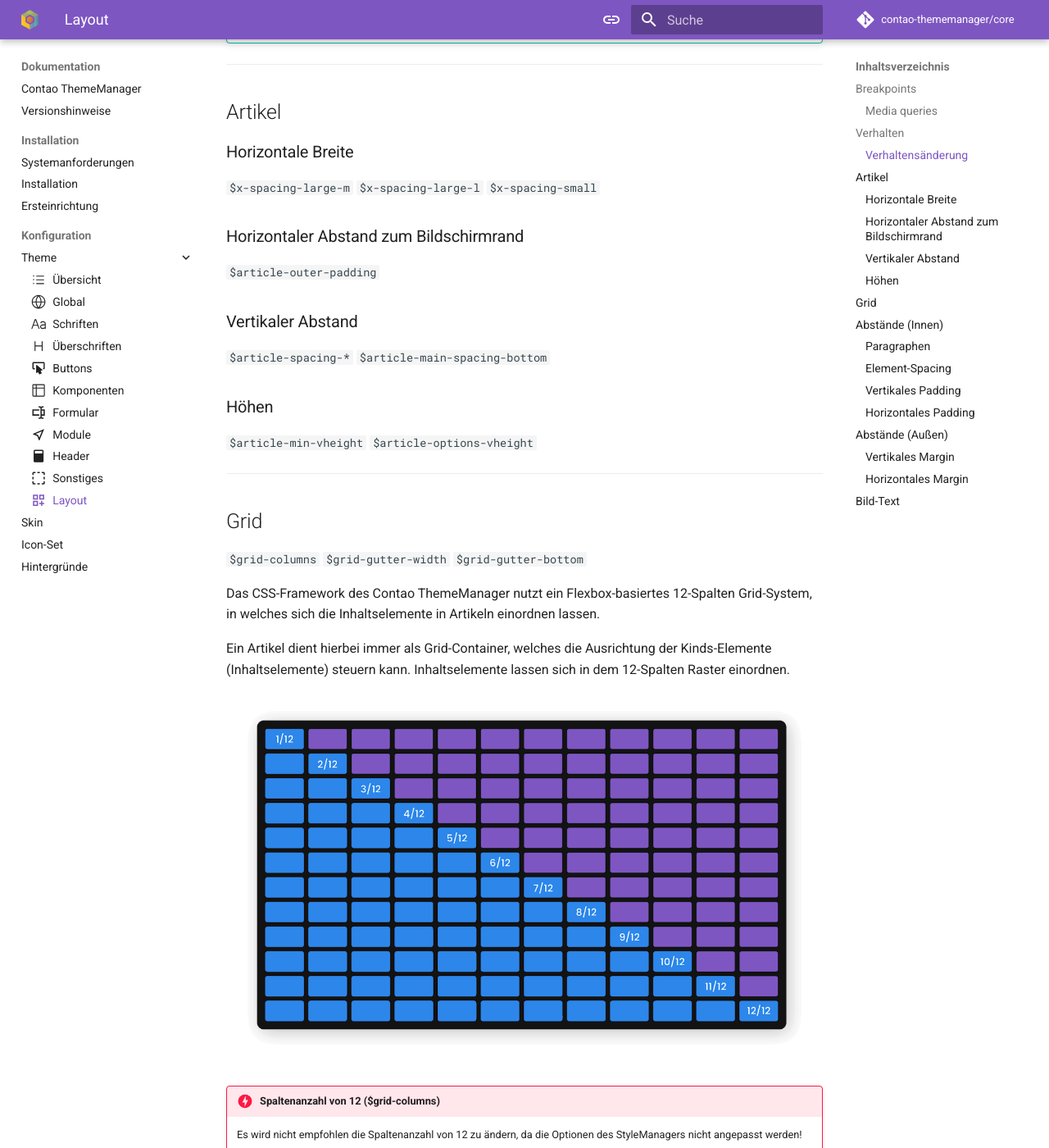
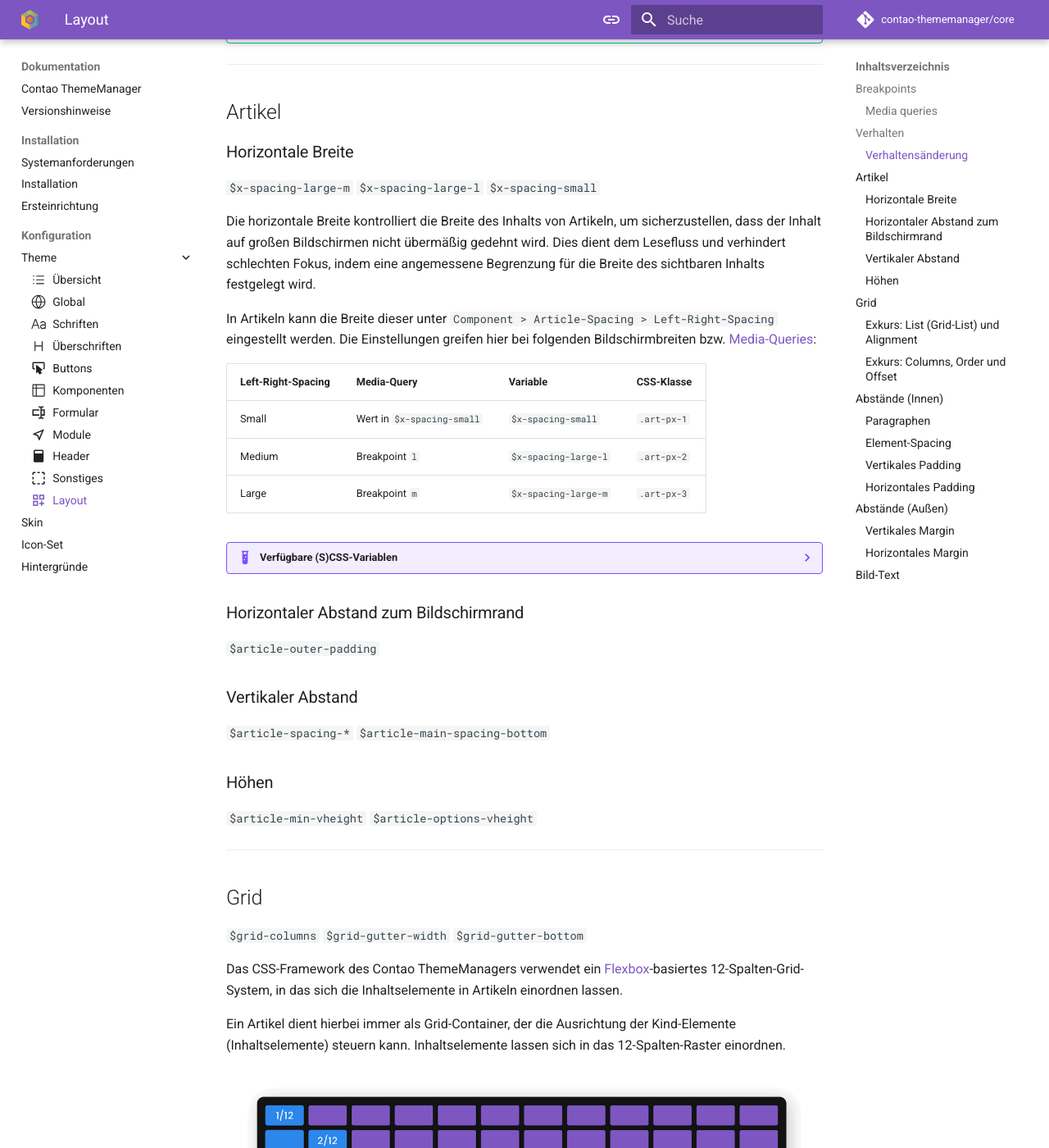
Before and after one commit to contao-thememanager/docs, an MkDocs documentation site: the page built from docs/pages/docs/configuration/theme/layout.md, in a window 1280 px wide and 1400 px high, scrolled down 3635 px. Shown: the whole window at 82% size. Built offline with MkDocs 1.6.1 and Material for MkDocs 9.7.7, drawn with Linux system fonts in a browser that asks for light colours; comment, search, counter and statistics services are not loaded; some of the changed text lies outside the part shown.

````diff
--- a/docs/pages/docs/configuration/theme/layout.md
+++ b/docs/pages/docs/configuration/theme/layout.md
@@ -12,9 +12,9 @@ ___
 
 `$breakpoints`
 
-Breakpoints werden verwendet, um das Layout einer Website auf verschiedene Bildschirmbreiten anzupassen. Dies ermöglicht
-das [responsive Websdesign](https://de.wikipedia.org/wiki/Responsive_Webdesign), bei der das Erscheinungsbild je nach
-Gerät oder Fenstergröße optimiert wird.
+Breakpoints werden verwendet, um das Layout einer Website auf verschiedene Bildschirmbreiten anzupassen, was als
+[Responsive Webdesign](https://de.wikipedia.org/wiki/Responsive_Webdesign) bezeichnet wird. Dadurch kann das
+Erscheinungsbild je nach Gerät oder Fenstergröße optimiert werden.
 
 Typische Breakpoints sind beispielsweise für
 
@@ -22,13 +22,13 @@ Typische Breakpoints sind beispielsweise für
 - Tablets (mittelgroße Bildschirme)
 - Desktops (große Bildschirme)
 
-definiert, um ein konsistentes und benutzerfreundliches Erlebnis auf unterschiedlichen Geräten zu gewährleisten.
-Ungleich anderer CSS-Frameworks liegt der Fokus des ThemeManagers auch auf Bildschirme, welche über Full HD
-(1920 x 1080) gehen.
+definiert, um ein konsistentes und benutzerfreundliches Erlebnis auf unterschiedlichen Geräten zu gewährleisten. Im
+Gegensatz zu anderen CSS-Frameworks legt der ThemeManager auch Wert auf Bildschirme, die über Full HD (1920 x 1080)
+hinausgehen.
 ![Breakpoints des ThemeManagers](../../../../assets/configuration/layout/grid-breakpoints.png){loading=lazy}
 
-Der ThemeManager ergänzt sechs Breakpoints, welche sich in den StyleManager Einstellungen als Suffix der Einstellungen
-wieder finden (z.B. `(xs)`).
+Der ThemeManager fügt sechs Breakpoints hinzu, die sich in den StyleManager-Einstellungen als Suffix der Konfigurationen
+widerspiegeln, zum Beispiel `(xs)`.
 
 ![Breakpoints im StyleManager](../../../../assets/configuration/layout/stylemanager-breakpoints.png){loading=lazy}
 
@@ -69,8 +69,9 @@ Jeder Breakpoint kann individuell angepasst werden, der Name kann aber nicht ge
 
 ### Media queries
 
-Sofern der Skin mit [SCSS](https://sass-lang.com/guide/) geschrieben und im Theme eingebunden wird, kann mit den
-folgenden Mixins auf die Breakpoints zugegriffen werden:
+Sofern der Skin mit [SCSS](https://sass-lang.com/guide/) geschrieben und im Theme eingebunden wird, können mit den
+folgenden Mixins auf die
+Breakpoints zugegriffen werden:
 
 ???+ example "Verfügbare SCSS-Mixins"
 
@@ -106,12 +107,13 @@ Die Einstellungen dieser Kategorie beeinflussen das Verhalten des
 `$layout-column-[small|medium|large]-break` `$layout-column-width-*` `$layout-column-gutter-*`
 
 Diese Optionen erlauben die Auswahl eines [Breakpoints](#breakpoints) für die Verhaltensänderung, bei welcher die linke
-und/oder rechte Spalte in der gleichen Reihe der Hauptspalte angezeigt werden.
+und/oder
+rechte Spalte in der gleichen Reihe wie die Hauptspalte angezeigt werden.
 
 ![Verhalten des Layouts](../../../../assets/configuration/layout/layout-behavior.png){loading=lazy}
 
-Über `$layout-column-width-` lassen sich die Breiten für die linke und rechte Spalte einstellen. Mit
-`$layout-column-gutter` wird der Abstand zur Hauptspalte eingestellt.
+Über `$layout-column-width-*` können die Breiten für die linke und rechte Spalte eingestellt werden. Mit
+`$layout-column-gutter` wird der Abstand zur Hauptspalte konfiguriert.
 
 !!! tip
 
@@ -125,6 +127,35 @@ ___
 ### Horizontale Breite
 
 `$x-spacing-large-m` `$x-spacing-large-l` `$x-spacing-small`
+
+Die horizontale Breite kontrolliert die Breite des Inhalts von Artikeln, um sicherzustellen, dass der Inhalt auf großen
+Bildschirmen nicht übermäßig gedehnt wird. Dies dient dem Lesefluss und verhindert schlechten Fokus, indem eine
+angemessene Begrenzung für die Breite des sichtbaren Inhalts festgelegt wird.
+
+In Artikeln kann die Breite dieser unter `Component > Article-Spacing > Left-Right-Spacing` eingestellt werden. Die
+Einstellungen greifen hier bei folgenden Bildschirmbreiten bzw.
+[Media-Queries](https://developer.mozilla.org/en-US/docs/Web/CSS/CSS_media_queries/Using_media_queries):
+
+| Left-Right-Spacing | Media-Query                | Variable             | CSS-Klasse  |
+|--------------------|----------------------------|----------------------|-------------|
+| Small              | Wert in `$x-spacing-small` | `$x-spacing-small`   | `.art-px-1` |
+| Medium             | Breakpoint `l`             | `$x-spacing-large-l` | `.art-px-2` |
+| Large              | Breakpoint `m`             | `$x-spacing-large-m` | `.art-px-3` |
+
+??? example "Verfügbare (S)CSS-Variablen"
+
+    <div class="grid" markdown>
+    ```scss title="SCSS"
+    $x-spacing-small
+    $x-spacing-large-l
+    $x-spacing-large-m
+    ```
+    ```css title="CSS"
+    /* Die Artikelbreite kann durch folgende
+    custom property gesetzt werden: */
+    var(--art-wdth)
+    ```
+    </div>
 
 ### Horizontaler Abstand zum Bildschirmrand
 
@@ -144,17 +175,79 @@ ___
 
 `$grid-columns` `$grid-gutter-width` `$grid-gutter-bottom`
 
-Das CSS-Framework des Contao ThemeManager nutzt ein Flexbox-basiertes 12-Spalten Grid-System, in welches sich die
+Das CSS-Framework des Contao ThemeManagers verwendet ein
+[Flexbox](https://css-tricks.com/snippets/css/a-guide-to-flexbox/)-basiertes 12-Spalten-Grid-System, in das sich die
 Inhaltselemente in Artikeln einordnen lassen.
 
-Ein Artikel dient hierbei immer als Grid-Container, welches die Ausrichtung der Kinds-Elemente (Inhaltselemente)
-steuern kann. Inhaltselemente lassen sich in dem 12-Spalten Raster einordnen.
+Ein Artikel dient hierbei immer als Grid-Container, der die Ausrichtung der Kind-Elemente (Inhaltselemente) steuern
+kann.
+Inhaltselemente lassen sich in das 12-Spalten-Raster einordnen.
 
 ![12er Grid](../../../../assets/configuration/layout/grid-columns-12.png){loading=lazy}
 !!! danger "Spaltenanzahl von 12 ($grid-columns)"
 
-    Es wird nicht empfohlen die Spaltenanzahl von 12 zu ändern, da die Optionen des StyleManagers nicht angepasst
-    werden!
+    Es wird nicht empfohlen, die Anzahl der Spalten von 12 zu ändern, da die Optionen des StyleManagers nicht
+    aktualisiert werden!
+
+Die Breite zwischen den Spalten lässt sich über `$grid-gutter-width`, der Abstand nach unten über `$grid-gutter-bottom`
+einstellen. Die Optionen finden sich als *Gutter* in den Style-Manager Optionen wieder.
+
+!!! info
+
+    Die hier vorgenommene Konfiguration hat auch Auswirkungen auf das `Gutter: small`, welches die Hälfte der hier
+    eingestellten Werte beträgt.
+
+**Grid-Klassen**
+
+| Breakpoint<br>Auflösung | **~**<br><600px | **xs**<br>≥600px | **s**<br>≥768px | **m**<br>≥1024px | **l**<br>≥1264px |       **xl**<br>≥1921px |
+|------------------------:|----------------:|-----------------:|----------------:|-----------------:|-----------------:|------------------------:|
+|                  Klasse |        `.col-*` |      `.col-xs-*` |      `.col-s-*` |       `.col-m-*` |       `.col-l-*` |             `.col-xl-*` |
+|       Anzahl<br>Spalten |                 |                  |                 |                  |                  | 12<br>*($grid-columns)* |
+
+??? example "Verfügbare (S)CSS-Variablen"
+
+    <div class="grid" markdown>
+    ```scss title="SCSS"
+    // Spalten
+    $grid-columns
+
+    // Gutter
+    $grid-gutter-width
+    $grid-gutter-bottom
+    ```
+    ```css title="CSS"
+    /* Spalten */
+    var(--columns)
+
+    /* Gutter */
+    var(--gtr)
+    var(--gtr-btm)
+
+    /* Hälfte des Gutters (Wird verwendet
+       für Padding nach links/rechts) */
+    var(--gtr-half)
+
+    /* Small gutter */
+    var(--gtr-half-sml)
+    var(--gtr-half-btm)
+    ```
+    </div>
+
+### Exkurs: List (Grid-List) und Alignment
+
+**List**
+
+Unterschiedlich der Spaltenbreite in Artikeln und Inhaltselementen, kann die in Listen-Elementen verfügbare
+StyleManager-Einstellung `Element > List` genutzt werden, um die Kind-Elemente gleichmäßig in einer Reihe zu verteilen.
+
+Ist `Columns` auf `3 Columns` eingestellt, so werden pro Reihe drei Elemente angezeigt, weitere Elemente rutschen in die
+nächste Reihe.
+
+**Horizontales und Vertikales Alignment**
+
+**Vertikales Alignment**
+
+### Exkurs: Columns, Order und Offset
 
 ___
 
````
Also changed, not shown: other parts of docs/pages/docs/configuration/theme/layout.md (+1 -1 lines), docs/pages/docs/configuration/icon-set.md (+2 -2 lines), docs/pages/docs/configuration/theme/components.md (+2 -3 lines), docs/pages/docs/configuration/theme/headings.md (+1 -2 lines), docs/pages/docs/configuration/theme/modules.md (+2 -6 lines).
